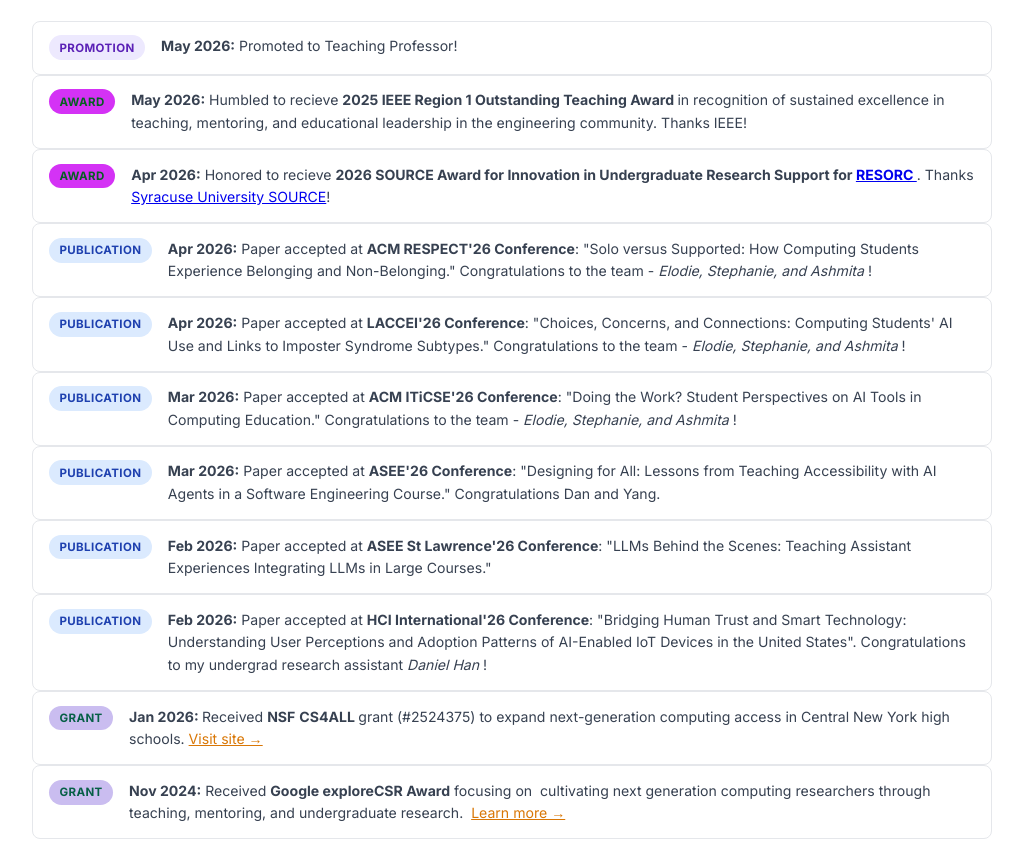
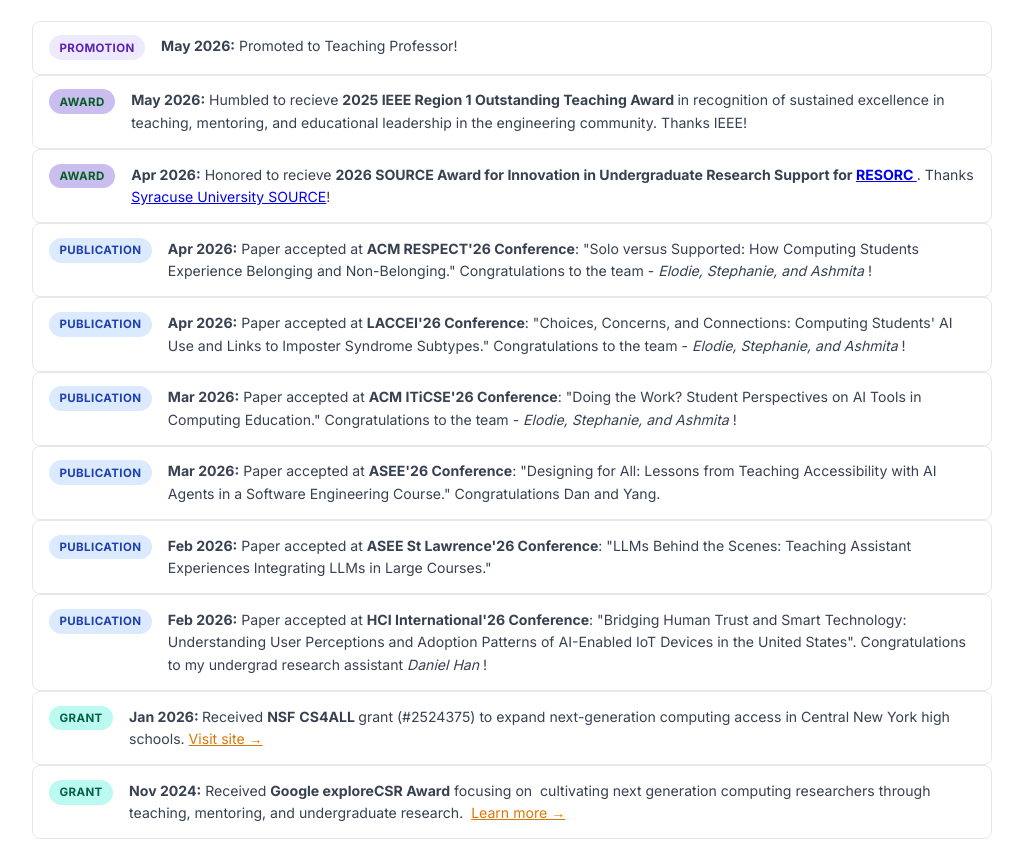
Before and after one commit to farahman/farahman.github.io, a plain HTML site: page index.html in a window 1280 px wide. Shown: the part 531-1373 px from the top of the page, without its empty margins (128-1151 px from the left). Drawn offline with Linux system fonts and the light colour scheme.

Commit message:
Update index.html

```diff
--- a/index.html
+++ b/index.html
@@ -56,8 +56,8 @@
   .news-list { display: flex; flex-direction: column; gap: .75rem; }
   .news-item { display: flex; gap: 1rem; align-items: flex-start; background: var(--white); border: 1px solid var(--border); border-radius: 8px; padding: .85rem 1rem; }
   .news-tag { flex-shrink: 0; padding: .2rem .65rem; border-radius: 999px; font-size: .72rem; font-weight: 700; text-transform: uppercase; letter-spacing: .4px; }
-  .tag-grant { background: #CABDF0; color: #065f46; }
-  .tag-award { background: #d432f5; color: #065e22; }
+  .tag-grant { background: #BBFAF0; color: #065f46; }
+  .tag-award { background: #CABDF0; color: #065e22; }
   .tag-pub   { background: #dbeafe; color: #1e40af; }
   .tag-talk  { background: #ede9fe; color: #5b21b6; }
   .tag-news  { background: var(--light-accent); color: #92400e; }
```
